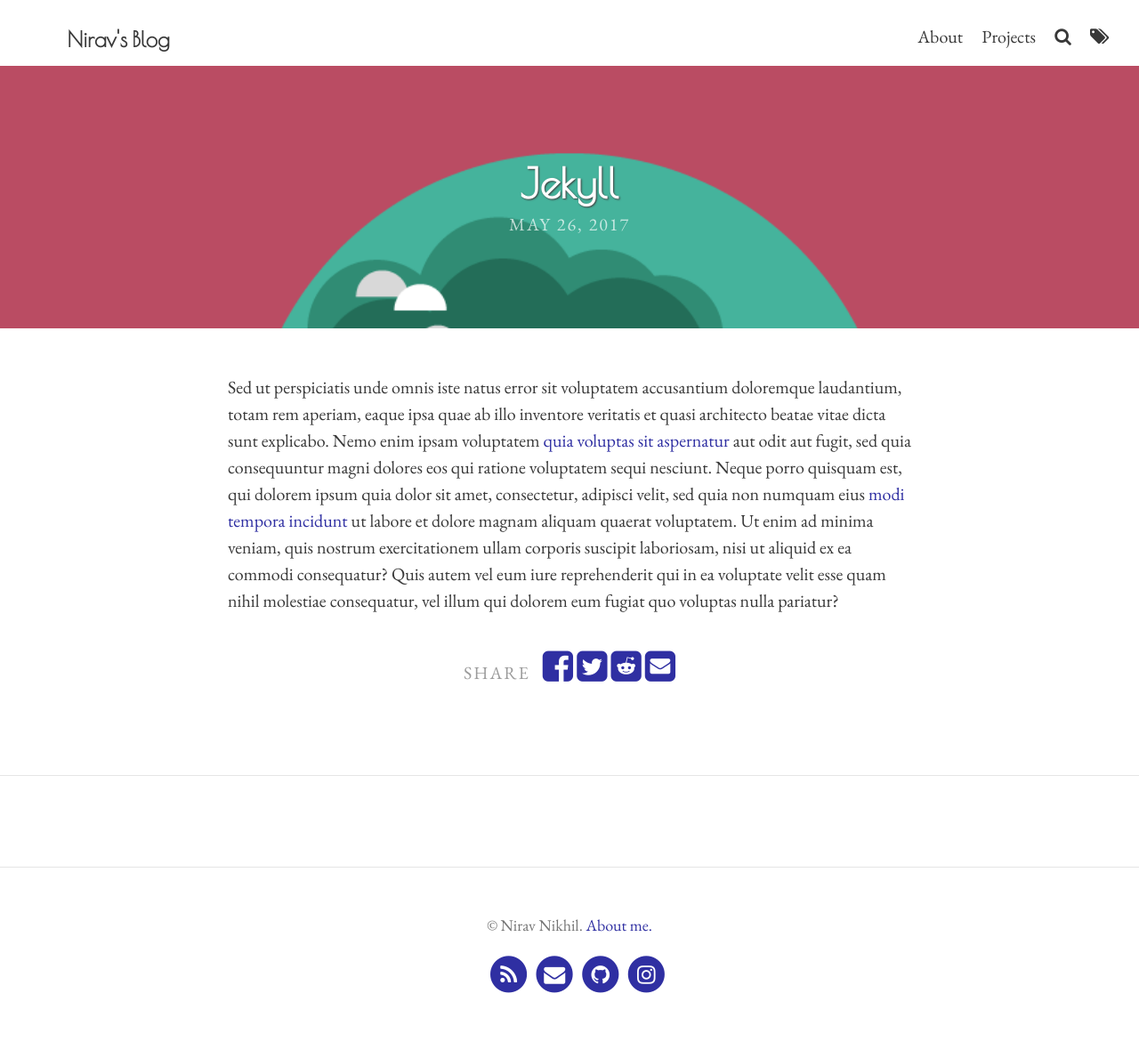
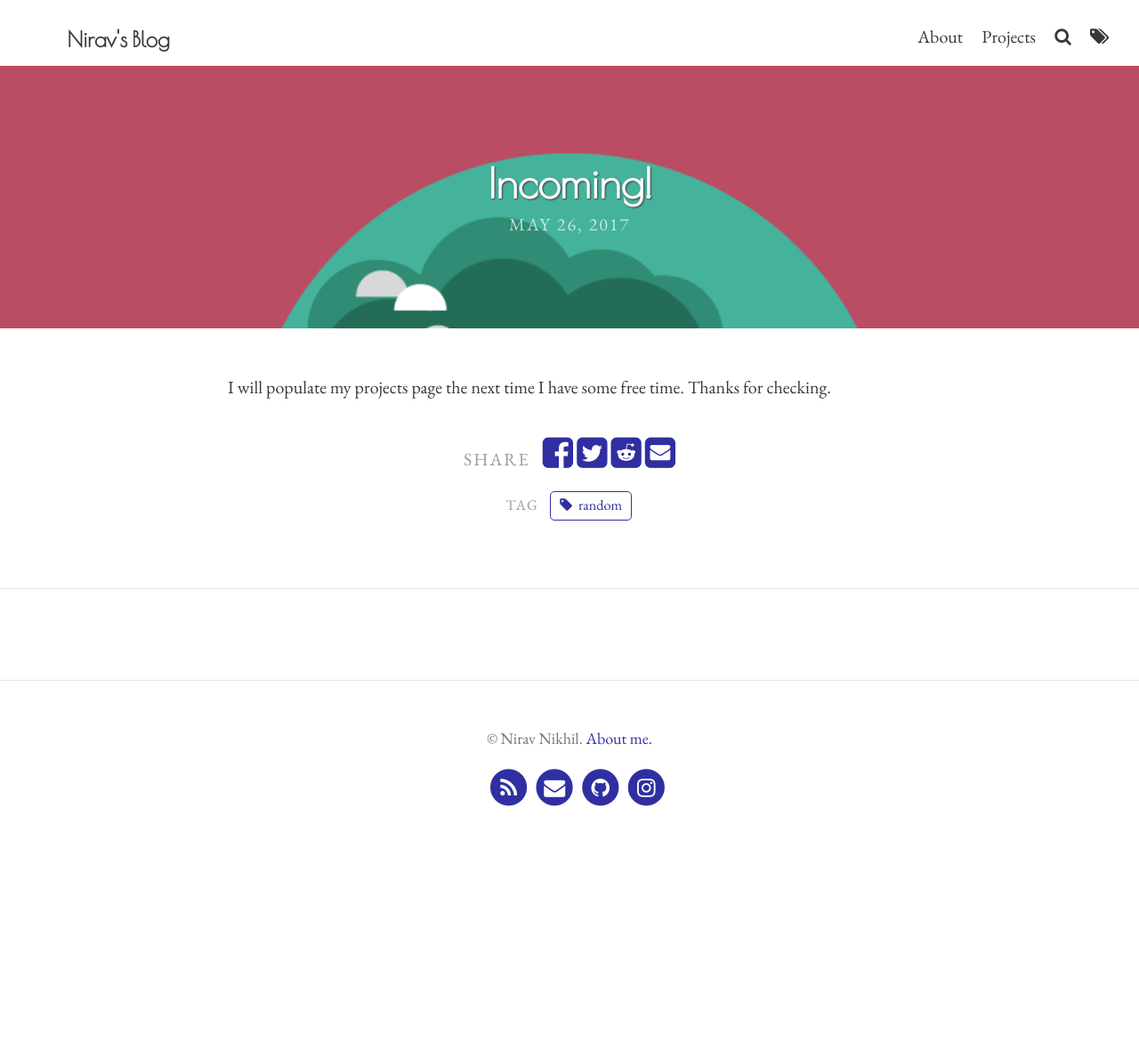
Before and after one commit to niravcodes/niravcodes.github.io, a Jekyll site: the page built from _portfolio/jekyllblog.md, in a window 1280 px wide. Shown: the whole page at 89% size. Built offline with Jekyll 4.4.1, drawn with Linux system fonts in a browser that asks for light colours; comment, search, counter and statistics services are not loaded; after the commit the page ends 978 px from its top, so only the background shows below that.

Commit message:
Update from Forestry.io - Updated jekyllblog.md

```diff
--- a/_portfolio/jekyllblog.md
+++ b/_portfolio/jekyllblog.md
@@ -1,9 +1,11 @@
 ---
 layout: post
-title: Jekyll
-feature-img: "assets/img/portfolio/cabin.png"
-img: "assets/img/portfolio/cabin.png"
-date: 2017-05-26
+title: Incoming!
+feature-img: assets/img/portfolio/cabin.png
+img: assets/img/portfolio/cabin.png
+date: 2017-05-26 00:00:00 +0000
+tags:
+- random
+
 ---
-
-Sed ut perspiciatis unde omnis iste natus error sit voluptatem accusantium doloremque laudantium, totam rem aperiam, eaque ipsa quae ab illo inventore veritatis et quasi architecto beatae vitae dicta sunt explicabo. Nemo enim ipsam voluptatem <a>quia voluptas sit aspernatur</a> aut odit aut fugit, sed quia consequuntur magni dolores eos qui ratione voluptatem sequi nesciunt. Neque porro quisquam est, qui dolorem ipsum quia dolor sit amet, consectetur, adipisci velit, sed quia non numquam eius <a>modi tempora incidunt</a> ut labore et dolore magnam aliquam quaerat voluptatem. Ut enim ad minima veniam, quis nostrum exercitationem ullam corporis suscipit laboriosam, nisi ut aliquid ex ea commodi consequatur? Quis autem vel eum iure reprehenderit qui in ea voluptate velit esse quam nihil molestiae consequatur, vel illum qui dolorem eum fugiat quo voluptas nulla pariatur?
+I will populate my projects page the next time I have some free time. Thanks for checking.
```
